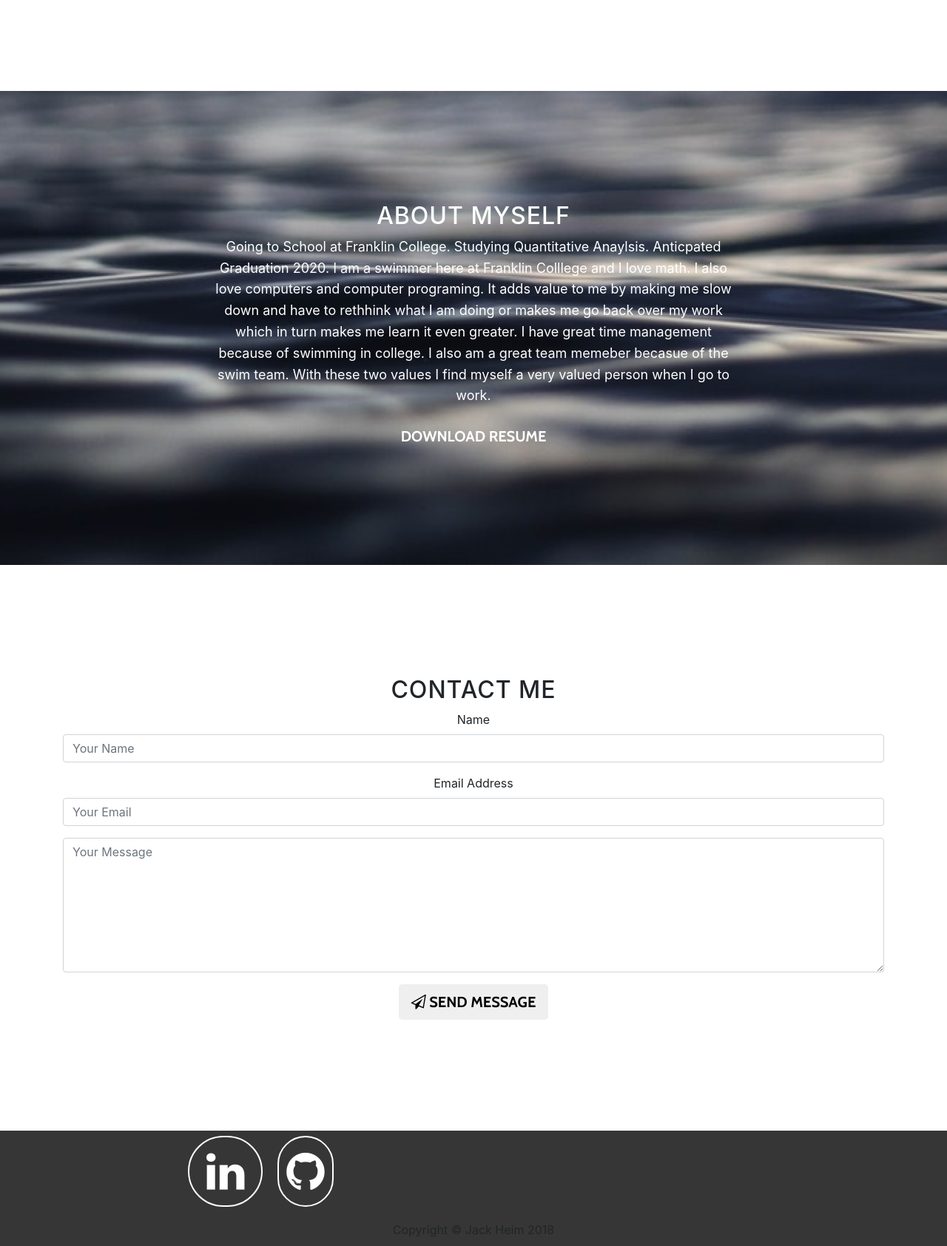
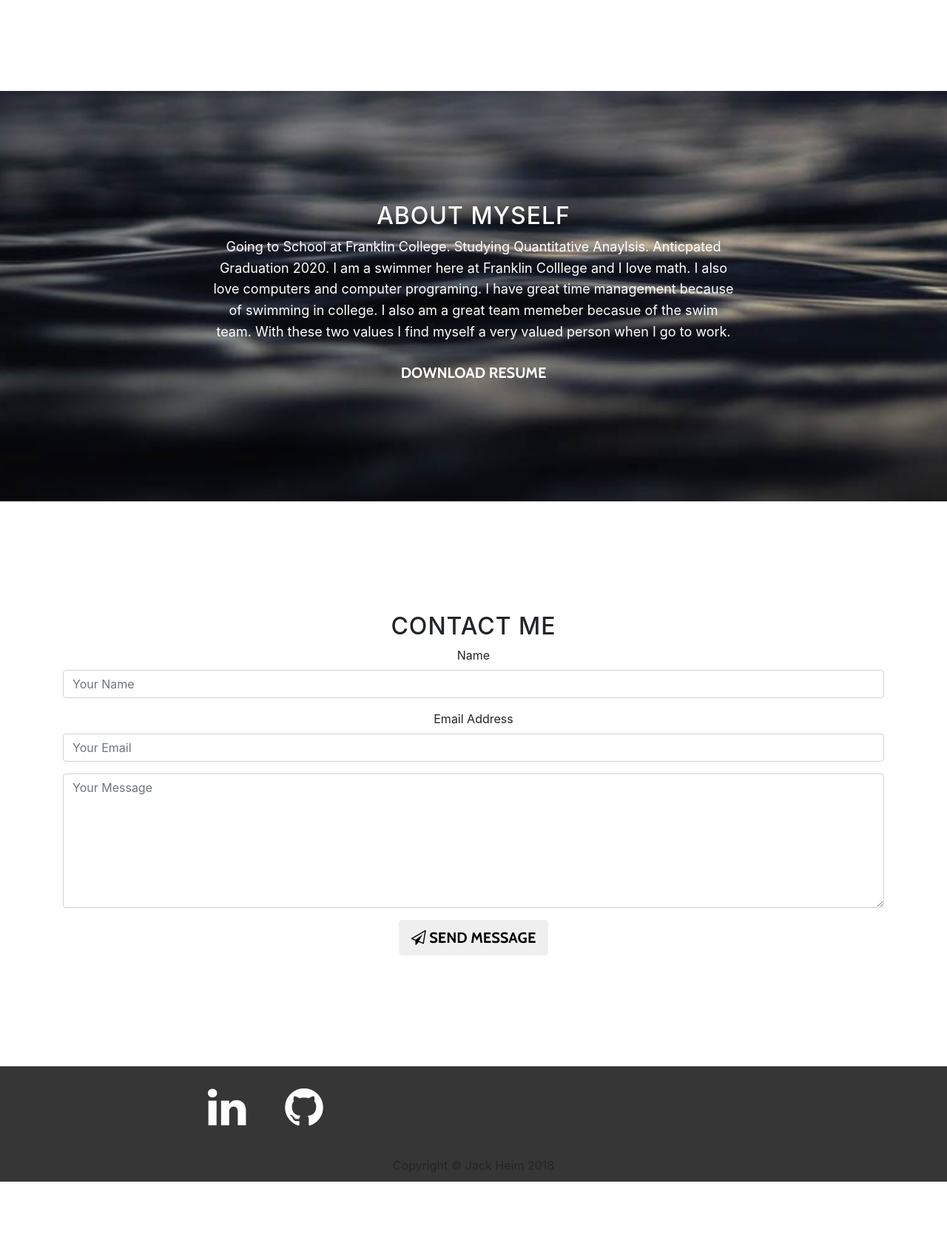
Before and after one commit to JackHeim/Portfolio, a website with bundled scripts: page index.html in a window 1280 px wide. Shown: the part 1280-2965 px from the top of the page at 74% size. After the commit the page ends 2878 px from the top, so only its background shows below. Built offline with nearby package versions, Linux system fonts and the light colour scheme.

Commit message:
picture updated

```diff
--- a/css/grayscale.css
+++ b/css/grayscale.css
@@ -3,7 +3,7 @@ body {
   position: relative;
   width: 100%;
   height: 100%;
-  color: white;
+  color:white;;
   background-color: #131925;
 }
 
@@ -20,7 +20,7 @@ h5,
 h6 {
   font-family: 'Times New Roman', 'Helvetica Neue', Helvetica, Arial, sans-serif;
   font-weight: 700;
-  margin: 0 0 35px;
+  margin: 0 0 55px;
   letter-spacing: 1px;
   text-transform: uppercase;
 }
@@ -43,7 +43,7 @@ a {
   -webkit-transition: all 0.2s ease-in-out;
   -moz-transition: all 0.2s ease-in-out;
   transition: all 0.2s ease-in-out;
-  color: white;
+  color:white;;
 }
 
 a:focus, a:hover {
@@ -62,7 +62,7 @@ a:focus, a:hover {
 #mainNav .navbar-toggler {
   font-size: 14px;
   padding: 11px;
-  color: white;
+  color:white;
   border: 1px solid white;
 }
 
@@ -72,7 +72,7 @@ a:focus, a:hover {
 }
 
 #mainNav a {
-  color: white;
+  color:white;;
 
 }
 
@@ -116,7 +116,7 @@ a:focus, a:hover {
     background-color: rgba(255, 255, 255, 0.3);
   }
   #mainNav .nav-link.active:hover {
-    color: white;
+    color:white;;
   }
 }
 
@@ -126,7 +126,7 @@ a:focus, a:hover {
   height: auto;
   padding: 200px 0;
   text-align: center;
-  color: white;
+  color:white;;
   background: url("../img/03\ -\ Copy.jpeg") no-repeat bottom center scroll;
   background-color: black;
   -webkit-background-size: cover;
@@ -170,14 +170,14 @@ a:focus, a:hover {
   -webkit-transition: background 0.3s ease-in-out;
   -moz-transition: background 0.3s ease-in-out;
   transition: background 0.3s ease-in-out;
-  color: white;
-  border: 2px solid white;
+  color:white;;
+  border: 2px solidwhite;;
   border-radius: 100% !important;
   background: transparent;
 }
 
 .btn-circle:focus, .btn-circle:hover {
-  color: white;
+  color:white;;
   outline: none;
   background: rgba(255, 255, 255, 0.1);
 }
@@ -189,7 +189,7 @@ a:focus, a:hover {
 
 .download-section {
   color: white;
-  background: url("../img/03\ -\ Copy\ -\ Copy.jpeg") no-repeat center center scroll;
+  background: url(../img/03\ -\ Copy\ -\ Copy.jpg) no-repeat center center scroll;
   background-color: black;
   -webkit-background-size: cover;
   -moz-background-size: cover;
@@ -208,12 +208,12 @@ a:focus, a:hover {
 }
 
 .btn-default {
-  color: white;
+  color:white;;
 
 }
 
 .btn-default:focus, .btn-default:hover {
-  color: white;
+  color:white;;
   border: 1px solid #131925;
   outline: none;
   background-color: #131925;
@@ -277,9 +277,9 @@ img::-moz-selection {
 .btn-outline{
  width: 90px;
  height: 90px;
- color: white;
+ color:white;;
  font-size: 60px;
- border: solid 2px white;
+ border: solid 2pxwhite;;
  border-radius: 75px;
  background: transparent;
  transition: all 0.3s ease-in-out;
--- a/index.html
+++ b/index.html
@@ -131,7 +131,7 @@
       <div class="col-lg-8 mx-auto">
         <h2> About Myself</h2>
         <p>Going to School at Franklin College. Studying Quantitative Anaylsis. Anticpated Graduation 2020. I am a swimmer here
-          at Franklin Colllege and I love math. I also love computers and computer programing. It adds value to me by making me slow down and have to rethhink what I am doing or makes me go back over my work which in turn makes me learn it even greater. I have great time management because of swimming in college. I also am a
+          at Franklin Colllege and I love math. I also love computers and computer programing. I have great time management because of swimming in college. I also am a
           great team memeber becasue of the swim team. With these two values I find myself a very valued person when I go
           to work. </p>
 
@@ -205,7 +205,7 @@
               </li>
               <!-- git hub link -->
               <li>
-                <a href="" class="btn-social btn-outline">
+                <a href="https://github.com/JackHeim" class="btn-social btn-outline">
                   <span class="sr-only">Github</span>
                   <i class="fa fa-github" aria-hidden="true"></i>
                 </a>
```
Also changed, not shown: img/03 - Copy - Copy.jpeg (deleted), img/03 - Copy - Copy.jpg (added).
